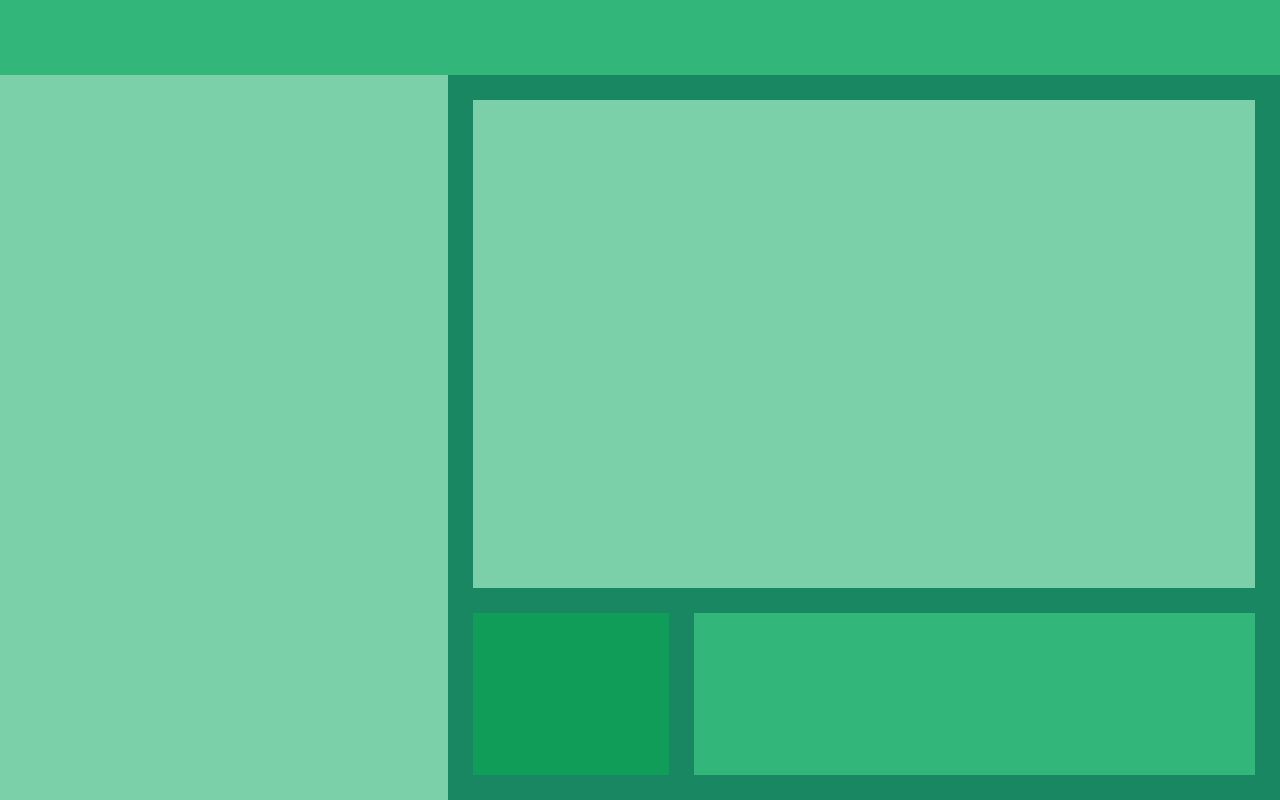
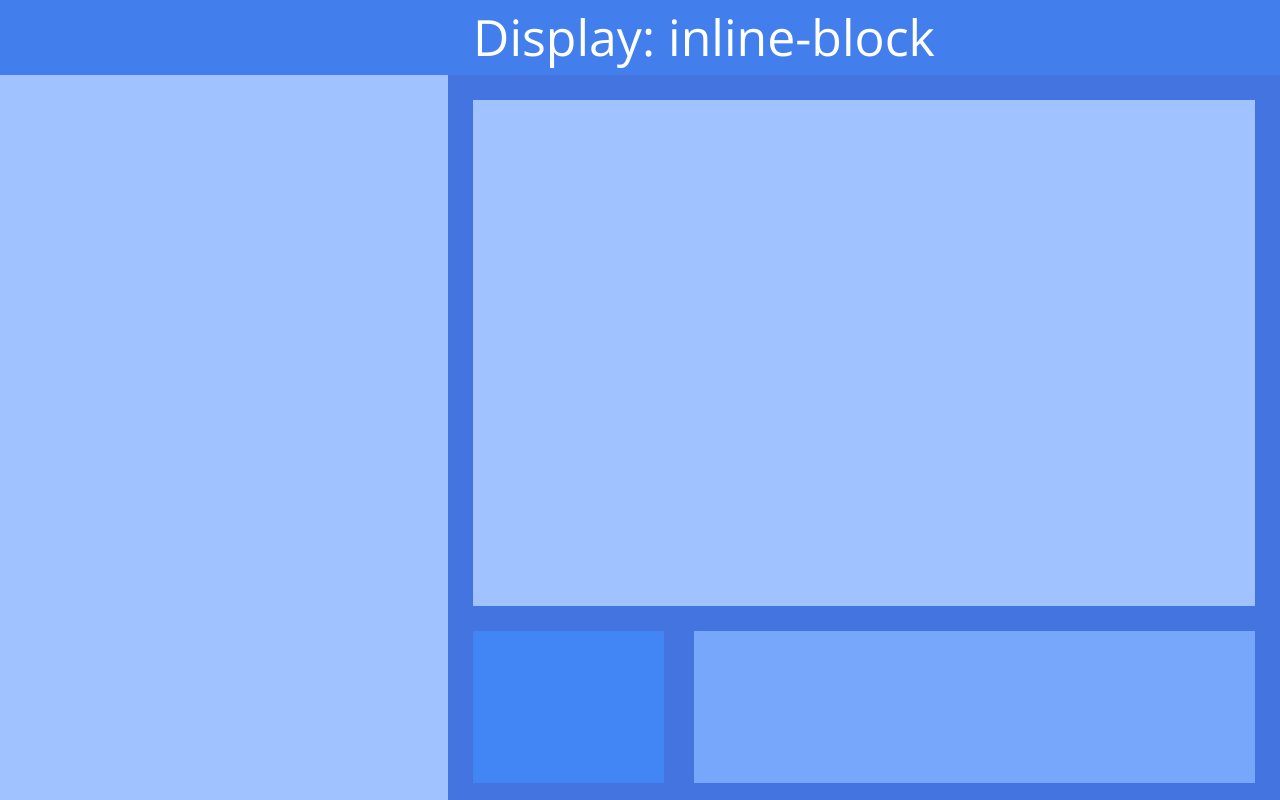
Before and after one commit to bakirof/practice-browser, a plain HTML site: page display/index.html in a window 1280 px wide. Drawn offline with nearby package versions, Linux system fonts and the light colour scheme.

Commit message:
add folders

```diff
--- a/index.html
+++ b/display/index.html
@@ -4,26 +4,23 @@
     <meta charset="UTF-8">
     <title>Practice</title>
     <link rel="stylesheet" href="style.css"/>
+    <link href='http://fonts.googleapis.com/css?family=Open+Sans:400,300&subset=latin,cyrillic' rel='stylesheet' type='text/css'>
 </head>
 <body>
 <div class="layout">
-    <div class="blocka"></div>
+    <div class="blocka">Display: inline-block</div>
 
     <div class="blockb1"></div>
     <div class="b2">
         <div class="blockb2">
             <div class="c0">
-
                 <div class="blockc"></div>
-
-
-                <div class="blockd1"></div>
-
+                <div class="d1">
+                    <div class="blockd1"></div>
+                </div>
                 <div class="d2">
                     <div class="blockd2"></div>
                 </div>
-
-
             </div>
         </div>
     </div>
--- a/style.css
+++ b/display/style.css
@@ -1,5 +1,6 @@
 html, body, .layout {
     height: 100%;
+    font-family: 'Open Sans', sans-serif;
 }
 
 body {
@@ -10,6 +11,7 @@ body {
     width: 100%;
     height: 100%;
     margin: auto;
+    overflow: hidden;
 }
 
 .blockb {
@@ -21,77 +23,97 @@ body {
     padding-left: 10%;
     width: 90%;
     height: 75px;
-    background-color: #33b679;
+    background-color: #427fed;
+color:white;
+    font-size: 50px;
+    line-height: 75px;
+    text-align: center;
+    font-weight: 400;
+}
+
+.blockb1 {
+    width: calc(100% - 65% - .01em);
+    height: calc(100% - 75px);
+    background-color: #a0c3ff;
+    margin-top: 0px;
+    border: 0px solid black;
+    display: inline-block;
 
 }
 
-.blockb1 {
-    width: 35%;
+.b2 {
+    width: 65%;
     height: calc(100% - 75px);
-    background-color: #7bcfa9;
+    display: inline-block;
+    border: 0px solid black;
     margin-top: 0px;
-    float: left;
+    margin-left: -4px;
 }
 
 .blockb2 {
     width: 100%;
     padding-left: 0%;
     height: 100%;
-    background-color: #1a8763;
+    background-color: #4374e0;
     margin-top: 0px;
-
+    border: 0px solid black;
 }
 
 .c0 {
     padding: 25px;
-    height: calc(100% - 75px);
+    height: calc(100% - 50px);
     width: calc(100% - 25px)%;
     border: 0px solid black;
-overflow:hidden;
-}
+    overflow: hidden;
 
-.b2 {
-    width: 65%;
-    height: calc(100% - 75px);
-    float: left;
 }
 
 .blockc {
-    background-color: #7bcfa9;
+    background-color: #a0c3ff;
     width: 90%;
     height: 75%;
 
     padding-left: 10%;
 }
 
-
-
 .blockd1 {
-    background-color: #0f9d58;
+    background-color: #4285f4;
     width: 25%;
     height: 25%;
     float: left;
     margin-top: 25px;
+    padding-left: 75%;
     border: 0px solid black;
-
 }
 
 .blockd2 {
-    background-color: #33b679;
+    background-color: #76a7fa;
     float: left;
     width: 75%;
     height: 25%;
     margin-top: 25px;
     border: 0px solid black;
-padding-left:25%;
+    padding-left: 25%;
+    border: 0px solid black;
 }
-.d2{
+
+.d2 {
     margin-left: 25px;
-    float:left;
-    height: 100%;
-    width: calc(100% - 25px - 25%);
-    border:0px solid black;
+    display: inline-block;
+    height: 90%;
+    width: calc(100% - 25px - 25% - 0.01em);
+    border: 0px solid black;
+
 }
+
+.d1 {
+    overflow: hidden;
+    display: inline-block;
+    height: 90%;
+    width: calc(100% - 75% - 4px);
+    border: 0px solid black;
+}
+
 .reg {
     margin-top: 5%;
     height: 90%;
--- /dev/null
+++ b/float/style.css
@@ -0,0 +1,116 @@
+html, body, .layout {
+    height: 100%;
+    font-family: 'Open Sans', sans-serif;
+}
+
+body {
+    margin: 0px;
+}
+
+.layout {
+    width: 100%;
+    height: 100%;
+    margin: auto;
+}
+
+.blockb {
+
+    height: 90%;
+}
+
+.blocka {
+    padding-left: 10%;
+    width: 90%;
+    height: 75px;
+    background-color: #33b679;
+    color:white;
+    font-size: 50px;
+    line-height: 75px;
+    text-align: center;
+    font-weight: 400;
+
+}
+
+.blockb1 {
+    width: 35%;
+    height: calc(100% - 75px);
+    background-color: #7bcfa9;
+    margin-top: 0px;
+    float: left;
+}
+
+.blockb2 {
+    width: 100%;
+    padding-left: 0%;
+    height: 100%;
+    background-color: #1a8763;
+    margin-top: 0px;
+
+}
+
+.c0 {
+    padding: 25px;
+    height: calc(100% - 75px);
+    width: calc(100% - 25px)%;
+    border: 0px solid black;
+overflow:hidden;
+}
+
+.b2 {
+    width: 65%;
+    height: calc(100% - 75px);
+    float: left;
+}
+
+.blockc {
+    background-color: #7bcfa9;
+    width: 90%;
+    height: 75%;
+
+    padding-left: 10%;
+}
+
+
+
+.blockd1 {
+    background-color: #0f9d58;
+    width: 25%;
+    height: 25%;
+    float: left;
+    margin-top: 25px;
+    border: 0px solid black;
+
+}
+
+.blockd2 {
+    background-color: #33b679;
+    float: left;
+    width: 75%;
+    height: 25%;
+    margin-top: 25px;
+    border: 0px solid black;
+padding-left:25%;
+}
+.d2{
+    margin-left: 25px;
+    float:left;
+    height: 100%;
+    width: calc(100% - 25px - 25%);
+    border:0px solid black;
+}
+.reg {
+    margin-top: 5%;
+    height: 90%;
+    width: 90%;
+    margin-left: auto;
+    margin-right: auto;
+    vertical-align: middle;
+}
+
+.two {
+
+    width: 90%;
+    border: 0px solid gray;
+    margin-left: auto;
+    margin-right: auto;
+}
```
Also changed, not shown: float/index.html (added, +34 -0 lines).
